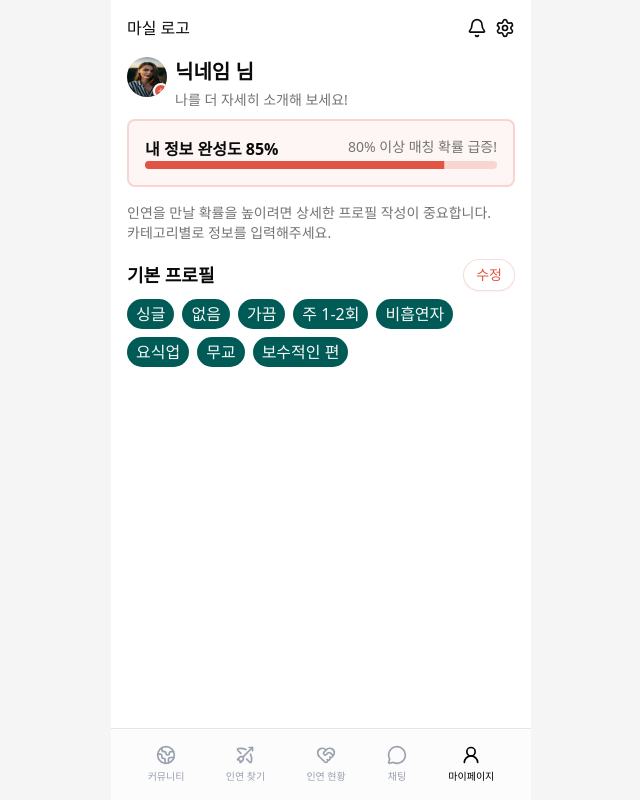
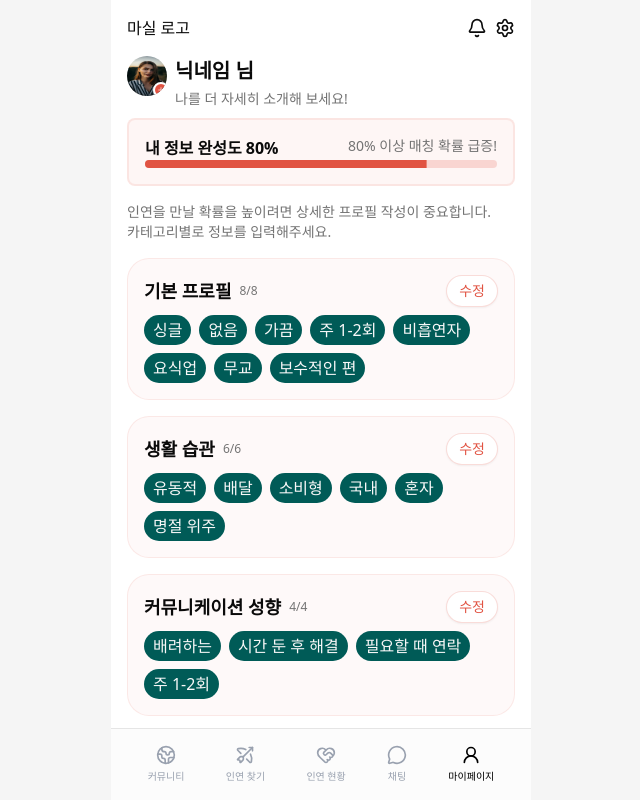
Before and after one commit to Team-Proxy/masil-fe, a Next.js app: page /mypage in a window 1280 px wide. Shown: the whole page, without its empty margins (319-959 px from the left). Built offline with nearby package versions, Linux system fonts and the light colour scheme.

Commit message:
design: 생활 습관, 커뮤니케이션 성향, 여가 생활 UI 추가

```diff
--- a/src/app/(app)/(with-logo)/mypage/page.tsx
+++ b/src/app/(app)/(with-logo)/mypage/page.tsx
@@ -1,14 +1,10 @@
 import { PlusIcon } from 'lucide-react';
+import Link from 'next/link';
 
 import { Avatar, AvatarBadge, AvatarFallback, AvatarImage } from '@/components/ui/avatar';
 import { Badge } from '@/components/ui/badge';
 import { Button } from '@/components/ui/button';
-import {
-  Popover,
-  PopoverContent,
-  PopoverDescription,
-  PopoverTrigger,
-} from '@/components/ui/popover';
+import { Popover, PopoverContent, PopoverDescription, PopoverTrigger } from '@/components/ui/popover';
 import { Progress } from '@/components/ui/progress';
 
 const VALUES_1 = [
@@ -20,6 +16,30 @@ const VALUES_1 = [
   { key: '직업', label: '요식업' },
   { key: '종교', label: '무교' },
   { key: '정치', label: '보수적인 편' },
+];
+
+const VALUES_2 = [
+  { key: '생활 리듬', label: '유동적' },
+  { key: '식사', label: '배달' },
+  { key: '소비 성향', label: '소비형' },
+  { key: '여향 스타일', label: ['국내'] },
+  { key: '생활 형태', label: '혼자' },
+  { key: '가족과의 관계', label: '명절 위주' },
+];
+
+const VALUES_3 = [
+  { key: '대화 스타일', label: '배려하는' },
+  { key: '갈등 해결 방식', label: '시간 둔 후 해결' },
+  { key: '연락 스타일', label: '필요할 때 연락' },
+  { key: '감정 표현 방식', label: '주 1-2회' },
+];
+
+const VALUES_4 = [
+  { key: '운동', label: ['런닝', '축구'] },
+  { key: '문화생활', label: ['책 읽기'] },
+  { key: '음악', label: ['KPOP'] },
+  { key: '취미', label: ['주 1-2회'] },
+  { key: '여행/나들이', label: ['국내 여행'] },
 ];
 
 export default function Page() {
@@ -40,13 +60,13 @@ export default function Page() {
           </div>
         </div>
 
-        <div className="border-primary/20 bg-primary/5 rounded-md border-2 p-4">
+        <div className="border-primary/10 bg-primary/5 rounded-md border-2 p-4">
           <div>
             <div className="flex justify-between">
-              <span className="font-semibold">내 정보 완성도 85%</span>
+              <span className="font-semibold">내 정보 완성도 80%</span>
               <span className="text-muted-foreground text-sm">80% 이상 매칭 확률 급증!</span>
             </div>
-            <Progress value={0.85 * 100} />
+            <Progress value={0.8 * 100} />
           </div>
         </div>
       </section>
@@ -56,12 +76,23 @@ export default function Page() {
           <br />
           카테고리별로 정보를 입력해주세요.
         </p>
-        <div className="flex flex-col gap-2">
+
+        <div className="flex flex-col gap-4">
+          <div className="border-primary/10 bg-primary/3 flex flex-col gap-2 rounded-3xl border p-4">
             <div className="flex items-center justify-between">
+              <div className="flex items-center gap-2">
                 <h3 className="font-semibold">기본 프로필</h3>
-            <Button variant="outline" size="sm" className="border-primary/20 text-primary hover:text-none rounded-full">
+                <span className="text-muted-foreground text-xs">8/8</span>
+              </div>
+              <Link href="/signup/values/2">
+                <Button
+                  variant="outline"
+                  size="sm"
+                  className="border-primary/20 text-primary hover:text-none rounded-full"
+                >
                   수정
                 </Button>
+              </Link>
             </div>
 
             <div className="flex flex-wrap gap-2">
@@ -79,6 +110,106 @@ export default function Page() {
               ))}
             </div>
           </div>
+
+          <div className="border-primary/10 bg-primary/3 flex flex-col gap-2 rounded-3xl border p-4">
+            <div className="flex items-center justify-between">
+              <div className="flex items-center gap-2">
+                <h3 className="font-semibold">생활 습관</h3>
+                <span className="text-muted-foreground text-xs">6/6</span>
+              </div>
+              <Link href="/signup/values/2">
+                <Button
+                  variant="outline"
+                  size="sm"
+                  className="border-primary/20 text-primary hover:text-none rounded-full"
+                >
+                  수정
+                </Button>
+              </Link>
+            </div>
+
+            <div className="flex flex-wrap gap-2">
+              {VALUES_2.map(({ key, label }, index) => (
+                <Popover key={`${key}-${index}`}>
+                  <PopoverTrigger asChild>
+                    <Badge variant="secondary" className="cursor-pointer px-2 text-base">
+                      {Array.isArray(label) ? label.join(' · ') : label}
+                    </Badge>
+                  </PopoverTrigger>
+                  <PopoverContent align="center" side="top" className="w-fit p-1.5 text-xs">
+                    <PopoverDescription>{key}</PopoverDescription>
+                  </PopoverContent>
+                </Popover>
+              ))}
+            </div>
+          </div>
+
+          <div className="border-primary/10 bg-primary/3 flex flex-col gap-2 rounded-3xl border p-4">
+            <div className="flex items-center justify-between">
+              <div className="flex items-center gap-2">
+                <h3 className="font-semibold">커뮤니케이션 성향</h3>
+                <span className="text-muted-foreground text-xs">4/4</span>
+              </div>
+              <Link href="/signup/values/2">
+                <Button
+                  variant="outline"
+                  size="sm"
+                  className="border-primary/20 text-primary hover:text-none rounded-full"
+                >
+                  수정
+                </Button>
+              </Link>
+            </div>
+
+            <div className="flex flex-wrap gap-2">
+              {VALUES_3.map(({ key, label }, index) => (
+                <Popover key={`${key}-${index}`}>
+                  <PopoverTrigger asChild>
+                    <Badge variant="secondary" className="cursor-pointer px-2 text-base">
+                      {label}
+                    </Badge>
+                  </PopoverTrigger>
+                  <PopoverContent align="center" side="top" className="w-fit p-1.5 text-xs">
+                    <PopoverDescription>{key}</PopoverDescription>
+                  </PopoverContent>
+                </Popover>
+              ))}
+            </div>
+          </div>
+
+          <div className="border-primary/10 bg-primary/3 flex flex-col gap-2 rounded-3xl border p-4">
+            <div className="flex items-center justify-between">
+              <div className="flex items-center gap-2">
+                <h3 className="font-semibold">여가 생활</h3>
+                <span className="text-muted-foreground text-xs">5/8</span>
+              </div>
+              <Link href="/signup/values/2">
+                <Button
+                  variant="outline"
+                  size="sm"
+                  className="border-primary/20 text-primary hover:text-none rounded-full"
+                >
+                  수정
+                </Button>
+              </Link>
+            </div>
+
+            <div className="flex flex-wrap gap-2">
+              {VALUES_4.map(({ key, label }, index) => (
+                <Popover key={`${key}-${index}`}>
+                  <PopoverTrigger asChild>
+                    <Badge variant="secondary" className="cursor-pointer px-2 text-base">
+                      {Array.isArray(label) ? label.join(' · ') : label}
+                    </Badge>
+                  </PopoverTrigger>
+                  <PopoverContent align="center" side="top" className="w-fit p-1.5 text-xs">
+                    <PopoverDescription>{key}</PopoverDescription>
+                  </PopoverContent>
+                </Popover>
+              ))}
+            </div>
+          </div>
+        </div>
       </section>
     </div>
   );
```
Lines whose indentation alone changed are shown as unchanged.
